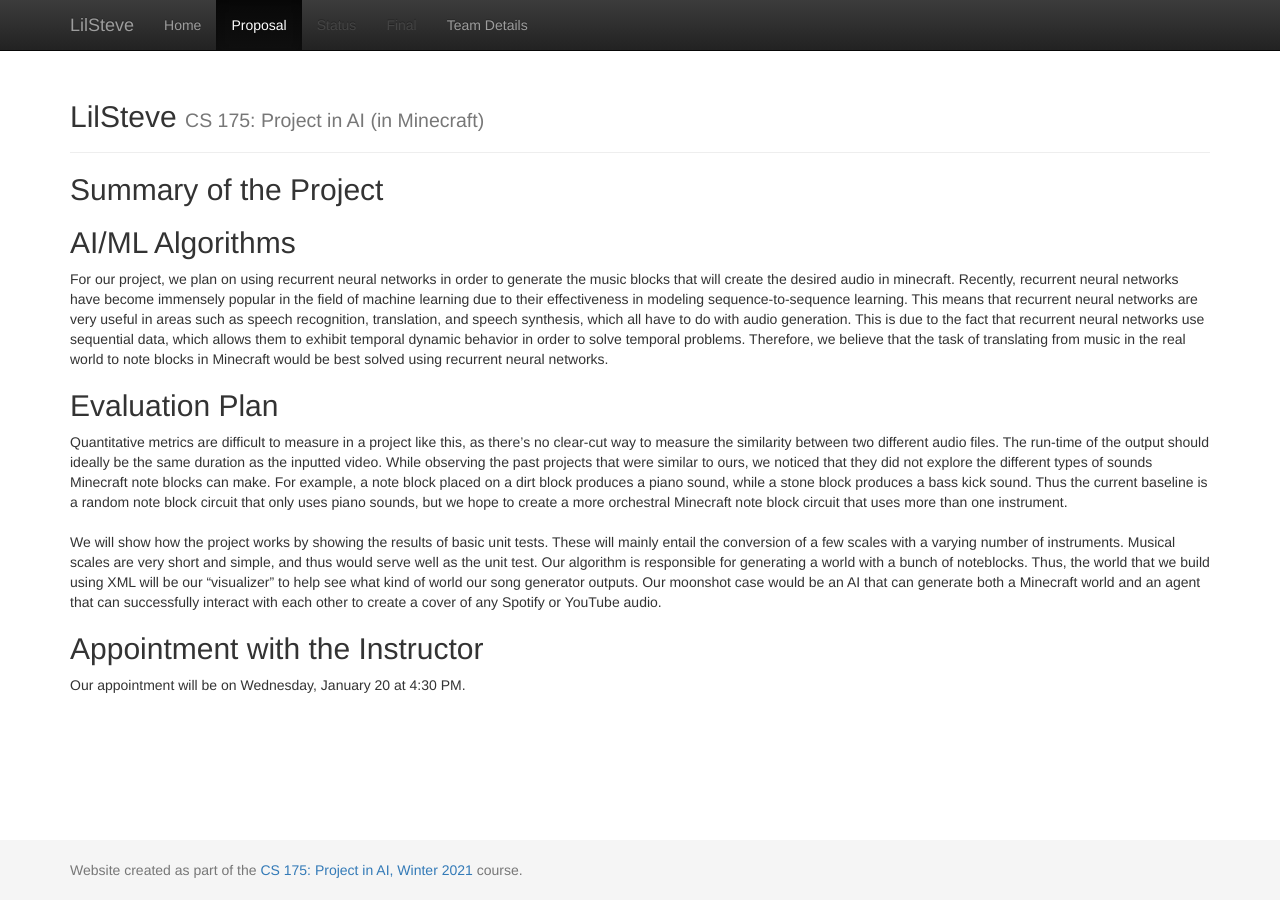
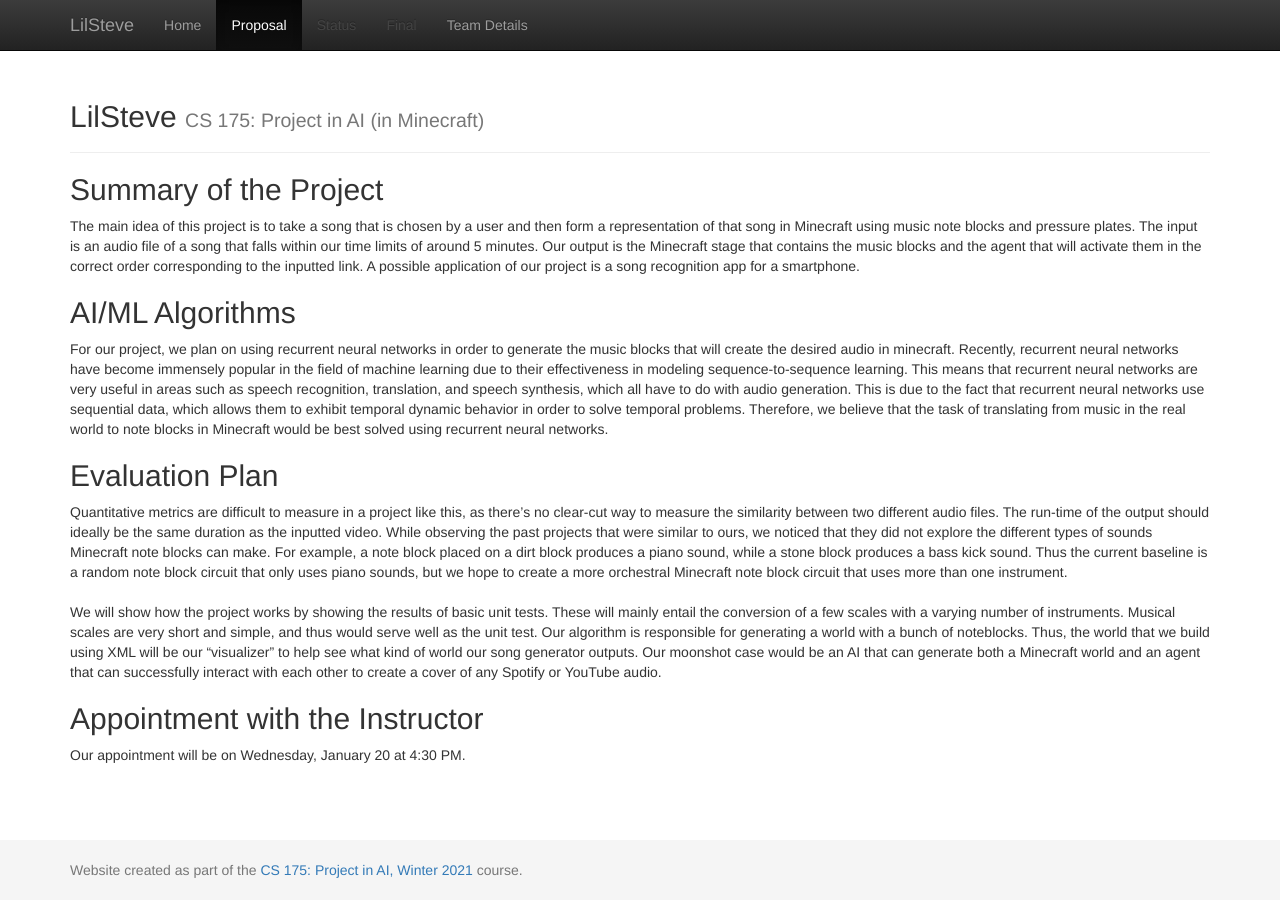
Before and after one commit to rhorikaw/LilSteve, a Jekyll site: the page built from docs/proposal.md, in a window 1280 px wide. Built offline with Jekyll 4.4.1, drawn with Linux system fonts in a browser that asks for light colours.

Commit message:
Create proposal.md

```diff
--- a/docs/proposal.md
+++ b/docs/proposal.md
@@ -3,10 +3,7 @@ layout: default
 title: Proposal
 ---
 ## Summary of the Project
-
-
-
-
+The main idea of this project is to take a song that is chosen by a user and then form a representation of that song in Minecraft using music note blocks and pressure plates. The input is an audio file of a song that falls within our time limits of around 5 minutes. Our output is the Minecraft stage that contains the music blocks and the agent that will activate them in the correct order corresponding to the inputted link. A possible application of our project is a song recognition app for a smartphone.
 
 ## AI/ML Algorithms
 For our project, we plan on using recurrent neural networks in order to generate the music blocks that will create the desired audio in minecraft. Recently, recurrent neural networks have become immensely popular in the field of machine learning due to their effectiveness in modeling sequence-to-sequence learning. This means that recurrent neural networks are very useful in areas such as speech recognition, translation, and speech synthesis, which all have to do with audio generation. This is due to the fact that recurrent neural networks use sequential data, which allows them to exhibit temporal dynamic behavior in order to solve temporal problems. Therefore, we believe that the task of translating from music in the real world to note blocks in Minecraft would be best solved using recurrent neural networks.
```
